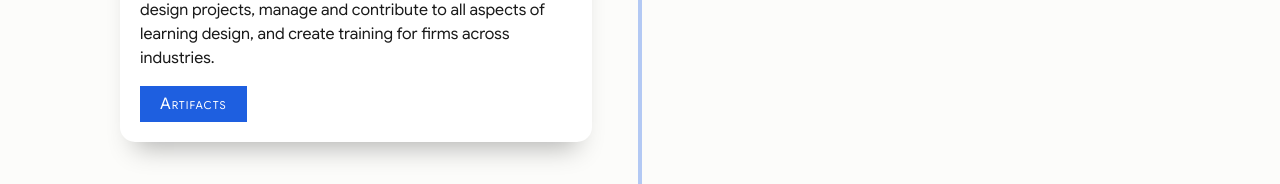
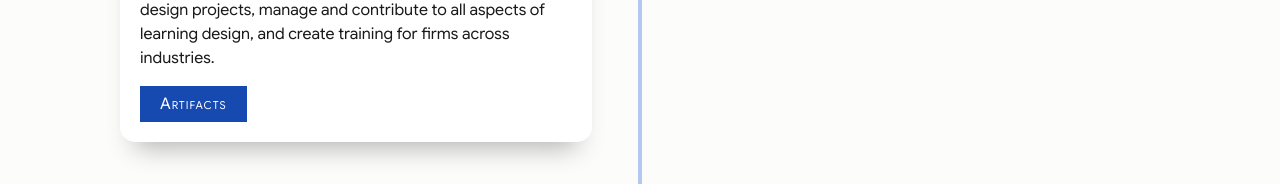
Before and after one commit to jasontorresedd/jasontorresedd.github.io, a plain HTML site: page index.html in a window 1280 px wide. Shown: the part 6085-6269 px from the top of the page. Drawn offline with Linux system fonts and the light colour scheme.

Commit message:
primary color darkening - 2
darkening buttons on timeline

```diff
--- a/styling/style-index.css
+++ b/styling/style-index.css
@@ -1323,9 +1323,9 @@
     padding: 8px 20px;
     font-variant: small-caps;
     letter-spacing: 1px;
-    background: var(--color-primary);
+    background: var(--color-primary-mid-alt);
     color: var(--c-white);
-    text-decoration: none; /* flat box, not underlined text */
+    text-decoration: none; /* flat box, no underlined text */
     transition: background-color 0.25s ease;
   }
 
```
